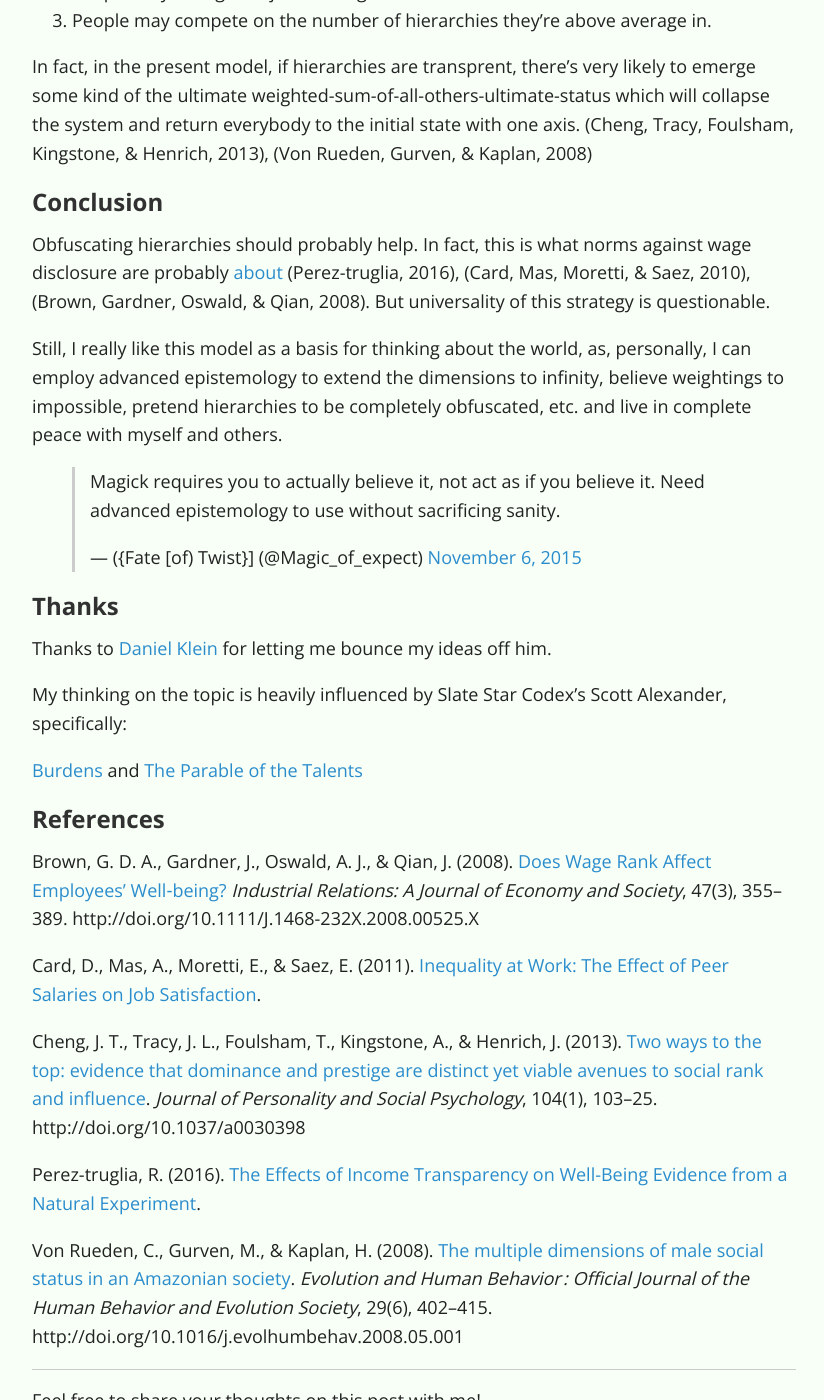
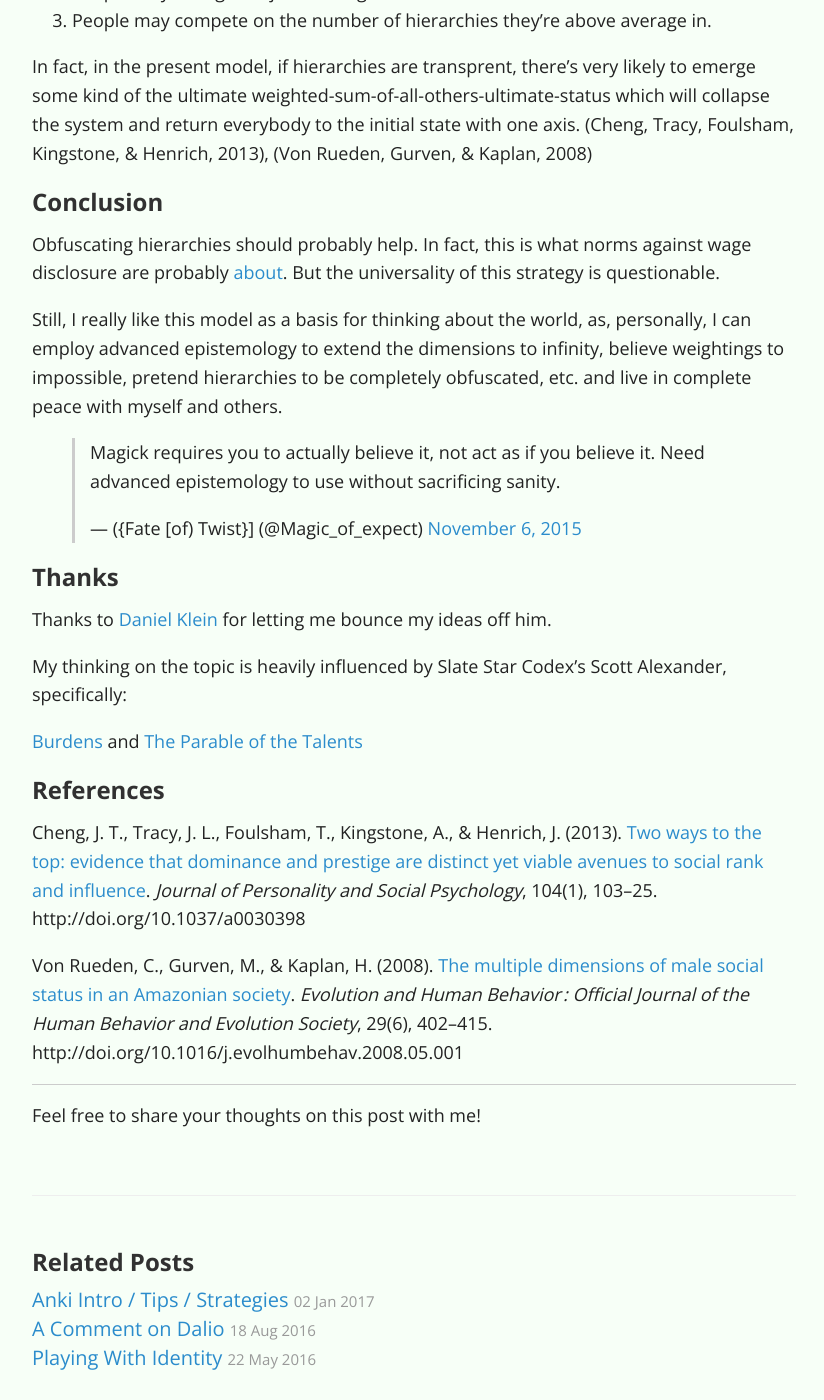
Before and after one commit to guzey/guzey.github.io1, a Jekyll site: the page built from _posts/2016-06-09-hierarchies-of-status.md, in a window 1280 px wide and 1400 px high, scrolled down 1547 px. Shown: the whole window, without its empty margins (226-1050 px from the left). Built offline with Jekyll 4.4.1, drawn with Linux system fonts in a browser that asks for light colours; comment, search, counter and statistics services are not loaded; a style sheet for code colours, icons or effects is not loaded.

Commit message:
remove hierarchies of status sitations

```diff
--- a/_posts/2016-06-09-hierarchies-of-status.md
+++ b/_posts/2016-06-09-hierarchies-of-status.md
@@ -29,7 +29,7 @@
 
 ## Conclusion
 
-Obfuscating hierarchies should probably help. In fact, this is what norms against wage disclosure are probably [about](https://www.youtube.com/watch?v=1bO8zEaSuWg) (Perez-truglia, 2016), (Card, Mas, Moretti, & Saez, 2010), (Brown, Gardner, Oswald, & Qian, 2008). But universality of this strategy is questionable.
+Obfuscating hierarchies should probably help. In fact, this is what norms against wage disclosure are probably [about](https://www.youtube.com/watch?v=1bO8zEaSuWg). But the universality of this strategy is questionable.
 
 Still, I really like this model as a basis for thinking about the world, as, personally, I can employ advanced epistemology to extend the dimensions to infinity, believe weightings to impossible, pretend hierarchies to be completely obfuscated, etc. and live in complete peace with myself and others.
 
@@ -47,12 +47,6 @@
 
 ## References
 
-Brown, G. D. A., Gardner, J., Oswald, A. J., & Qian, J. (2008). [Does Wage Rank Affect Employees’ Well‐being?](http://ftp.iza.org/dp1505.pdf) *Industrial Relations: A Journal of Economy and Society*, 47(3), 355–389. http://doi.org/10.1111/J.1468-232X.2008.00525.X
-
-Card, D., Mas, A., Moretti, E., & Saez, E. (2011). [Inequality at Work: The Effect of Peer Salaries on Job Satisfaction](https://www.princeton.edu/~amas/papers/card-mas-moretti-saezAER11ucpay).
-
 Cheng, J. T., Tracy, J. L., Foulsham, T., Kingstone, A., & Henrich, J. (2013). [Two ways to the top: evidence that dominance and prestige are distinct yet viable avenues to social rank and influence](http://citeseerx.ist.psu.edu/viewdoc/download?doi=10.1.1.368.3973&rep=rep1&type=pdf). *Journal of Personality and Social Psychology*, 104(1), 103–25. http://doi.org/10.1037/a0030398
 
-Perez-truglia, R. (2016). [The Effects of Income Transparency on Well-Being Evidence from a Natural Experiment](http://ssrn.com/abstract=2657808).
-
 Von Rueden, C., Gurven, M., & Kaplan, H. (2008). [The multiple dimensions of male social status in an Amazonian society](http://www.ncbi.nlm.nih.gov/pmc/articles/PMC2598750/). *Evolution and Human Behavior : Official Journal of the Human Behavior and Evolution Society*, 29(6), 402–415. http://doi.org/10.1016/j.evolhumbehav.2008.05.001
```
